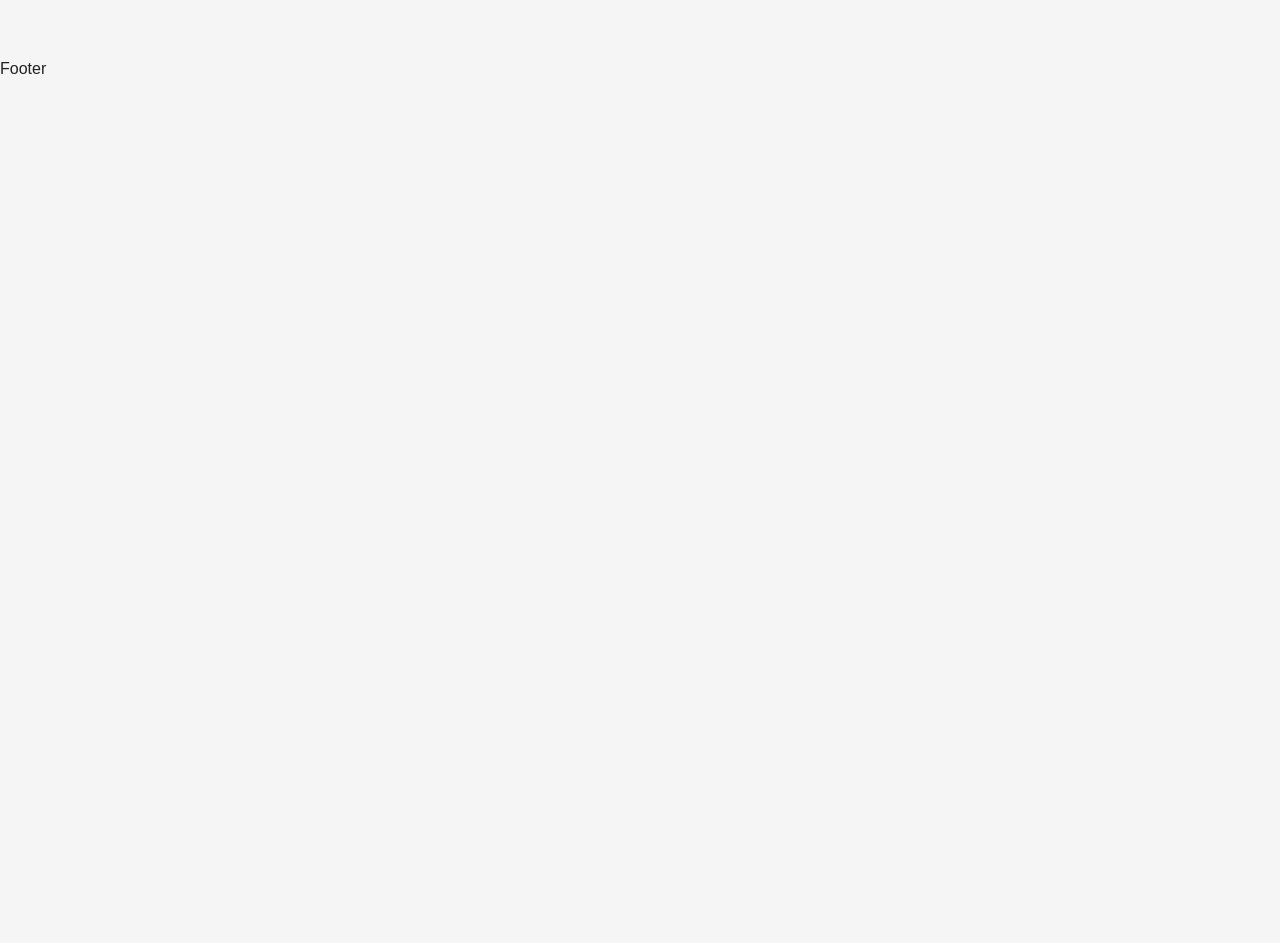
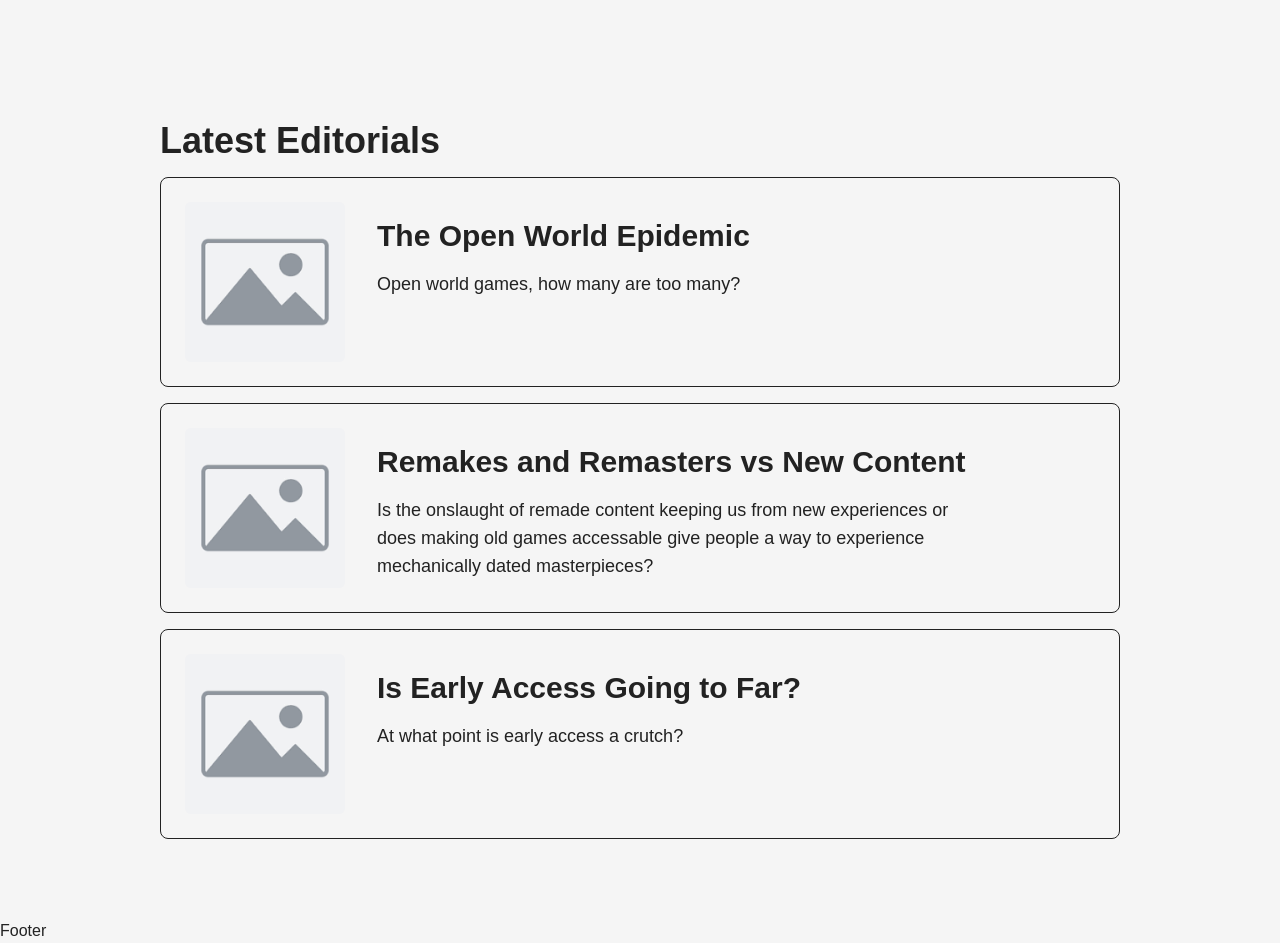
Before and after one commit to NickCoffin123/game-review-site, a React (Vite) app in the folder client/: page / in a window 1280 px wide. Shown: the part 1240-2183 px from the top of the page. Before the commit the page ends 1321 px from the top, so only its background shows below. Built offline with nearby package versions, Linux system fonts and the light colour scheme.

Commit message:
Editorial type created Editorials data created Editorial card created and put onto homepage

```diff
--- /dev/null
+++ b/client/src/components/EditorialCard.tsx
@@ -0,0 +1,27 @@
+import { Link } from "react-router-dom";
+import type { Editorial } from "../types/Editorial"
+
+type EditorialCardProps = {
+    editorial: Editorial
+};
+
+export default function EditorialCard({ editorial }: EditorialCardProps) {
+    return (
+        <Link to={`/editorials/${editorial.slug}`}>
+            <article className="mb-4 flex gap-8 rounded-lg border p-6">
+                <div className="flex shrink-0">
+                    <img
+                        className="h-40 w-40 rounded-md object-cover"
+                        src={editorial.img}
+                        alt={editorial.title}
+                    />
+                </div>
+                <div className="flex flex-1 flex-col mt-4 gap-4">
+                    <h3 className="text-3xl font-bold">{editorial.title}</h3>
+                    <p className="max-w-xl text-lg">{editorial.tagline}</p>
+                </div>
+            </article>
+        </Link>
+    )
+
+}
--- /dev/null
+++ b/client/src/data/editorials.ts
@@ -0,0 +1,34 @@
+import type { Editorial } from "../types/Editorial";
+import placeholerImg from "../assets/placeholder.png";
+
+export const editorials: Editorial[] = [
+    {
+        id: 1,
+        title: "The Open World Epidemic",
+        tagline: "Open world games, how many are too many?",
+        img: placeholerImg,
+        slug: "the-open-world-epidemic",
+        body: ["here is some stuff,", "There are too many open world games.", "Not everything needs to be open world."],
+    },
+    {
+        id: 2,
+        title: "Remakes and Remasters vs New Content",
+        tagline: "Is the onslaught of remade content keeping us from new experiences or" +
+            " does making old games accessable give people a way to experience mechanically dated masterpieces?",
+        img: placeholerImg,
+        slug: "remakes-and-remasters-vs-new-content",
+        body: ["here is some stuff.", "So many remakes and remasters with differing degress of quality.",
+            "The money dumped into it keeps money from going into new content."],
+    },
+    {
+        id: 3,
+        title: "Is Early Access Going to Far?",
+        tagline: "At what point is early access a crutch?",
+        img: placeholerImg,
+        slug: "is-early-access-going-to-far",
+        body: ["here is some stuff.", "I love Project Zomboid but 10 years is crazy",
+            "I know it helps devs with little to no funding to make a game but there should be some" +
+            " kind of promise for delivery of product."],
+    },
+
+]
--- /dev/null
+++ b/client/src/pages/Editorial.tsx
@@ -0,0 +1,7 @@
+export default function Editorial() {
+    return (
+        <>
+
+        </>
+    )
+}
--- a/client/src/pages/Home.tsx
+++ b/client/src/pages/Home.tsx
@@ -1,6 +1,8 @@
 import { Link } from "react-router-dom";
 import ReviewCard from "../components/ReviewCard";
 import { reviews } from "../data/reviews";
+import { editorials } from "../data/editorials";
+import EditorialCard from "../components/EditorialCard";
 
 export default function Home() {
     return (
@@ -33,6 +35,18 @@ export default function Home() {
                 ))}
 
             </section>
+
+            {/*Editorial section*/}
+            <section className="mx-auto max-w-5xl px-8 py-16">
+                <h2 className="mb-4 text-4xl font-bold">Latest Editorials</h2>
+
+                {editorials.map(editorial => (
+                    <EditorialCard
+                        key={editorial.id}
+                        editorial={editorial}
+                    />
+                ))}
+            </section>
         </>
     );
 }
--- /dev/null
+++ b/client/src/types/Editorial.ts
@@ -0,0 +1,8 @@
+export type Editorial = {
+    id: number;
+    title: string;
+    img: string;
+    slug: string;
+    tagline: string;
+    body: string[];
+}
```
